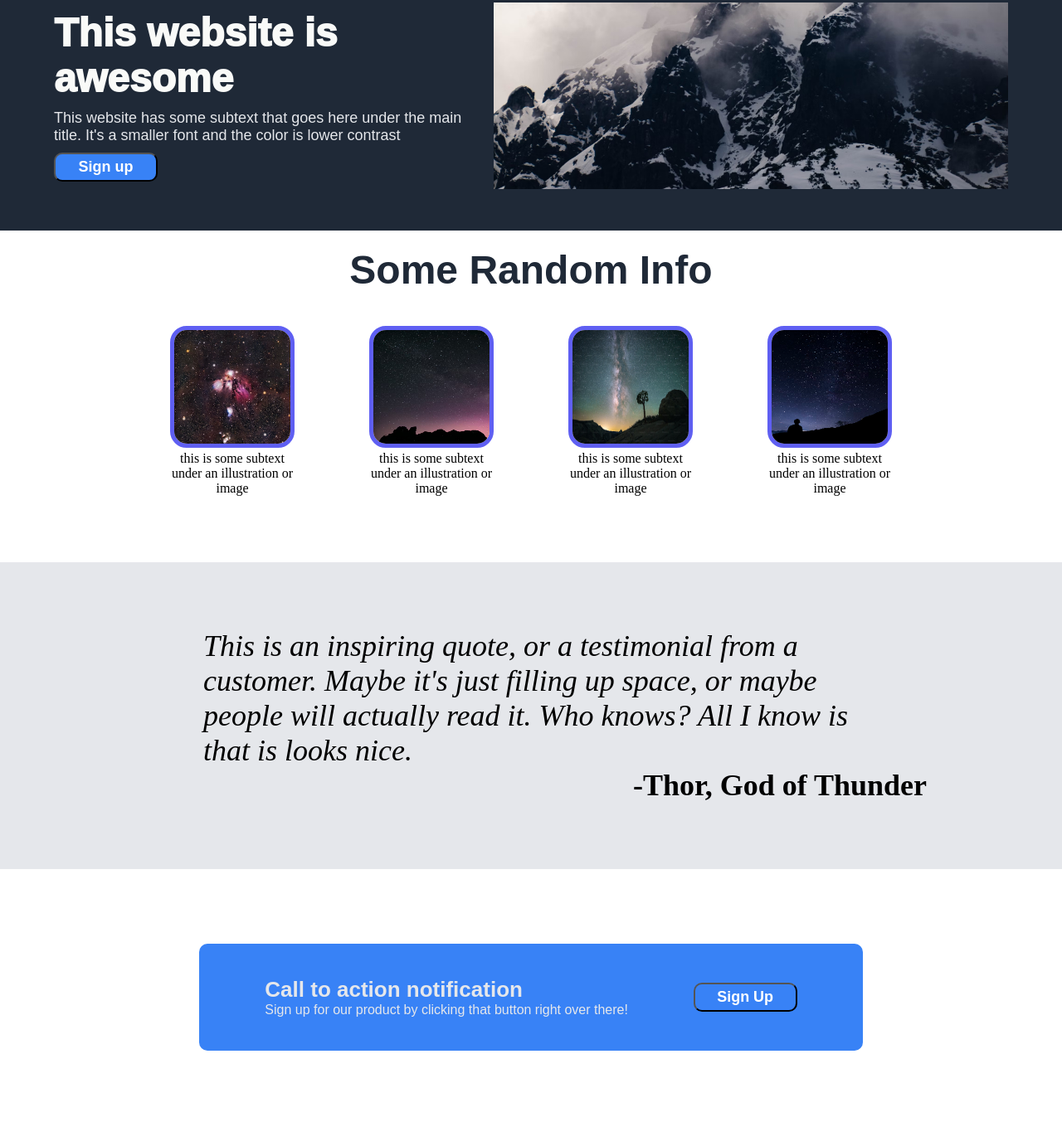
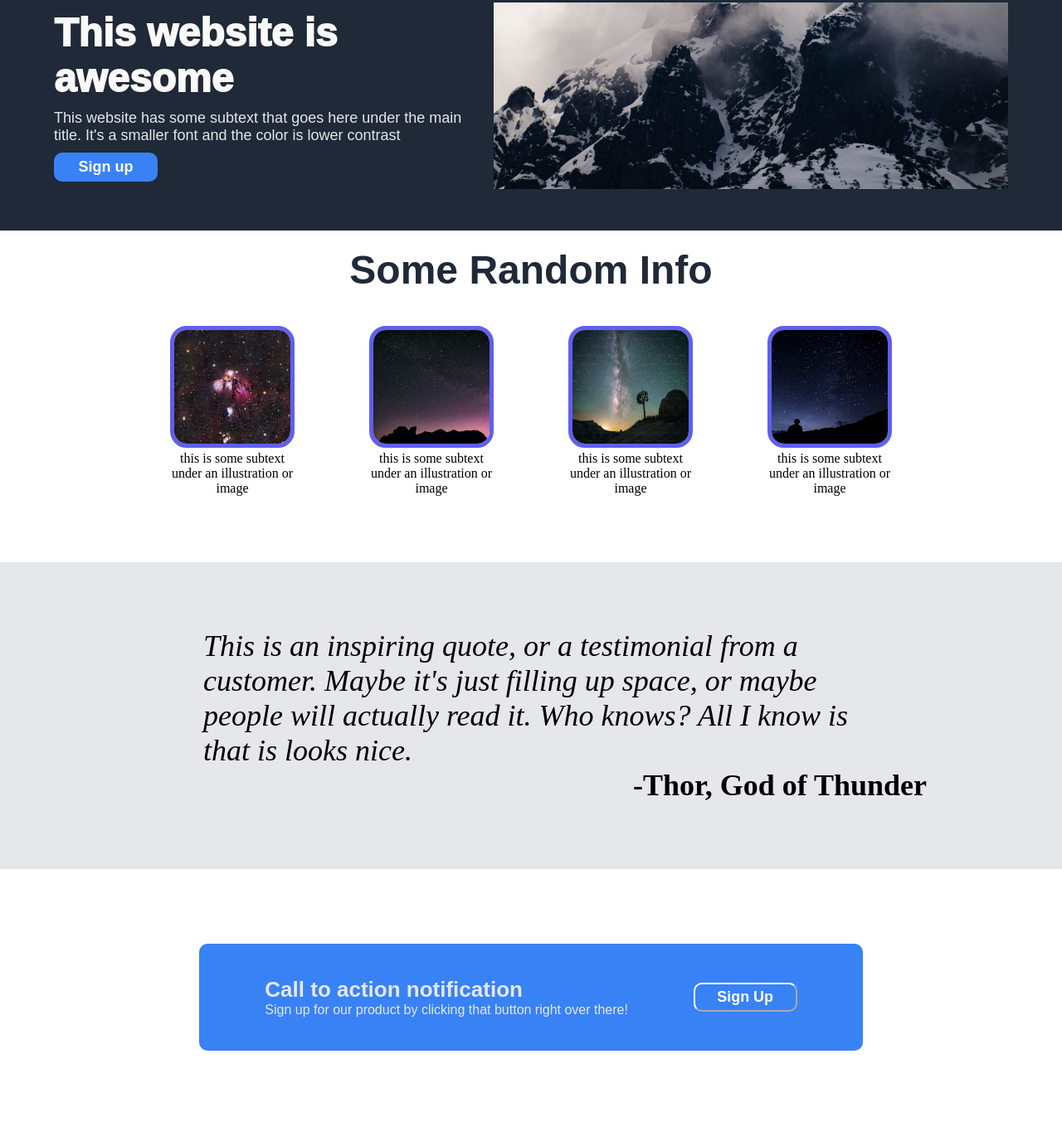
Before and after one commit to brandon-parkerson/landing-page, a plain HTML site: page index.html in a window 1280 px wide. Shown: the part 147-1500 px from the top of the page at 83% size. Drawn offline with Linux system fonts and the light colour scheme.

Commit message:
Add border and styling to top and bottom buttons.

```diff
--- a/index.html
+++ b/index.html
@@ -26,7 +26,7 @@
                     <div class="subtext">
                         <p>This website has some subtext that goes here under the main title. It's a smaller font and the color is lower contrast</p>
                     </div>
-                    <button>Sign up</button>
+                    <button class="top-button">Sign up</button>
                 </div>
             <img class="mountain" src="pictures/mountain.avif" alt="picture of a mountain">
         </div>
@@ -71,7 +71,7 @@
             <p class="call-main">Call to action notification</p>
             <p class="call-details">Sign up for our product by clicking that button right over there!</p>
         </div>
-        <button>Sign Up</button>
+        <button class="bottom-button">Sign Up</button>
     </div>
     <div class="footer">
         <div class="footer-background">
--- a/style.css
+++ b/style.css
@@ -228,7 +228,7 @@ img {
     border-radius: 20px;
 }
 
-button {
+.top-button {
     width: 125px;
     height: 35px;
     border-radius: 10px;
@@ -236,5 +236,18 @@ button {
     color: white;
     font-size: large;
     font-weight: bold;
+    border: 1px;
+    border-color: #3882F6;
+}
+
+.bottom-button {
+    background-color: #3882F6;
+    color: white;
+    font-size: large;
+    font-weight: bold;
+    width: 125px;
+    height: 35px;
+    border-color: white;
+    border-radius: 10px;
 
 }
```
